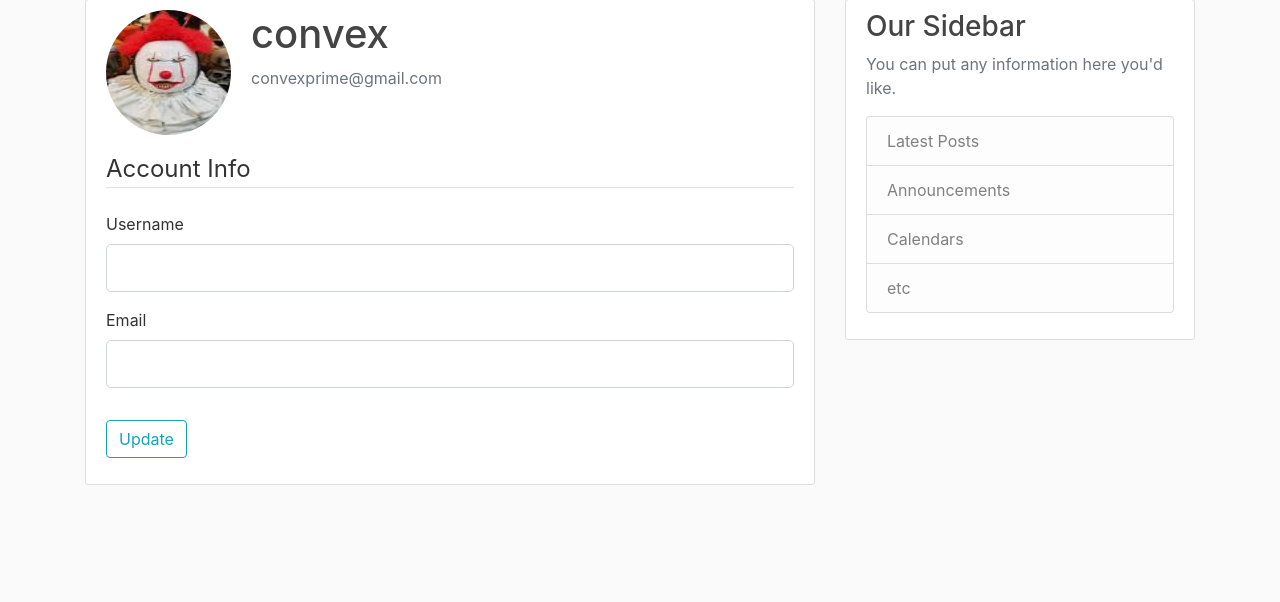
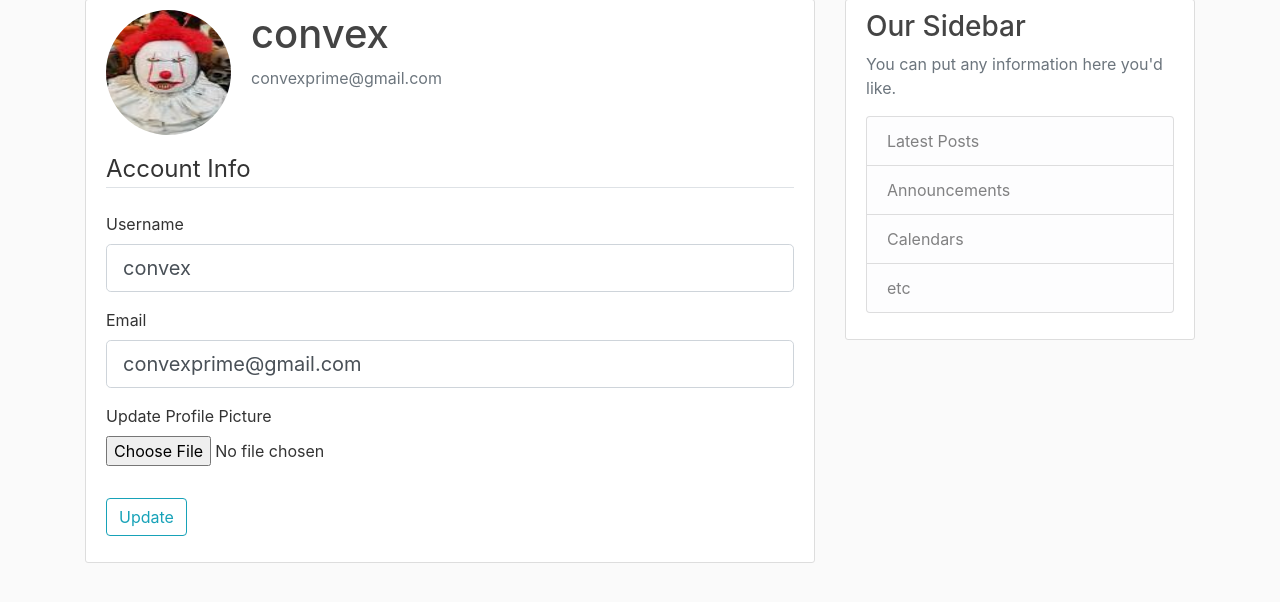
Before and after one commit to hussainmustafa2190/CoreySchafer-Flask-Series, a Flask app: page /account in a window 1280 px wide. Shown: the part 81-683 px from the top of the page. Run offline with Flask 2, Linux system fonts and the light colour scheme; a user stored in the database is signed in; some libraries are stand-ins or nearby versions.

Commit message:
user account and profile picture

```diff
--- a/flaskblog/forms.py
+++ b/flaskblog/forms.py
@@ -1,4 +1,5 @@
 from flask_wtf import FlaskForm
+from flask_wtf.file import FileField, FileAllowed
 from flask_login import current_user
 from wtforms import StringField, PasswordField, SubmitField, BooleanField
 from wtforms.validators import DataRequired, Length, Email, EqualTo, ValidationError
@@ -36,6 +37,7 @@ class UpdateAccount(FlaskForm):
                            validators=[DataRequired(), Length(min=2, max=20)])
     email = StringField('Email',
                         validators=[DataRequired(), Email()])
+    picture = FileField('Update Profile Picture', validators=[FileAllowed(['jpg', 'png'])])
     submit = SubmitField('Update')
 
     def validate_username(self, username):
@@ -45,7 +47,7 @@ class UpdateAccount(FlaskForm):
                 raise ValidationError('That username is taken.  Please choose a different one.')
 
     def validate_email(self, email):
-        if username.data != current_user.username:
+        if email.data != current_user.email:
             user = User.query.filter_by(email=email.data).first()
             if user:
                 raise ValidationError('That email is taken.  Please choose a different one.')
--- a/flaskblog/routes.py
+++ b/flaskblog/routes.py
@@ -1,3 +1,6 @@
+import os
+import secrets
+from PIL import Image
 from flask import render_template, url_for, flash, redirect, request
 from flaskblog import app, db, bcrypt
 from flaskblog.forms import RegistrationForm, LoginForm, UpdateAccount
@@ -64,9 +67,32 @@ def logout():
     logout_user()
     return redirect(url_for('home'))
 
-@app.route("/account")
+def save_picture(form_picture):
+    random_hex = secrets.token_hex(8)
+    _, f_ext = os.path.splitext(form_picture.filename)
+    picture_fn = random_hex + f_ext
+    picture_path = os.path.join(app.root_path, 'static/profile_pics', picture_fn)
+    output_size = (125, 125)
+    i = Image.open(form_picture)
+    i.thumbnail(output_size)
+    i.save(picture_path)
+    return picture_fn
+
+@app.route("/account", methods=['GET', 'POST'])
 @login_required
 def account():
     form = UpdateAccount()
+    if form.validate_on_submit():
+        if form.picture.data:
+            picture_file = save_picture(form.picture.data)
+            current_user.image_file = picture_file
+        current_user.username = form.username.data
+        current_user.email = form.email.data
+        db.session.commit()
+        flash('Your account has been updated', 'success')
+        return redirect(url_for('account'))
+    elif request.method == 'GET':
+        form.username.data = current_user.username
+        form.email.data = current_user.email
     image_file = url_for('static', filename='profile_pics/' + current_user.image_file)
     return render_template('account.html', title='Account', image_file=image_file, form=form)
--- a/flaskblog/templates/account.html
+++ b/flaskblog/templates/account.html
@@ -8,7 +8,7 @@
       		<p class="text-secondary">{{ current_user.email }}</p>
     	</div>
   	</div>
-        <form method="POST" action="">
+        <form method="POST" action="" enctype="multipart/form-data">
             {{ form.hidden_tag() }}
             <fieldset class="form-group">
                 <legend class="border-bottom mb-4">Account Info</legend>
@@ -39,6 +39,15 @@
                         {{ form.email(class="form-control form-control-lg") }}
                     {% endif %}
                 </div>
+                <div class="form-group">
+                  {{ form.picture.label() }}
+                  {{ form.picture(class="form-control-file") }}
+                  {% if form.picture.errors %}
+                    {% for error in form.picture.errors %}
+                    	<span class="text-danger">{{ error }}</span></br>
+					{% endfor %}
+                  {% endif %}
+                </div>
             </fieldset>
             <div class="form-group">
                 {{ form.submit(class="btn btn-outline-info") }}
```
Also changed, not shown: flaskblog/site.db, flaskblog/static/profile_pics/1114c3b82feeeb0f.jpg (added), flaskblog/static/profile_pics/d54ca256710c94a4.jpg (added).
